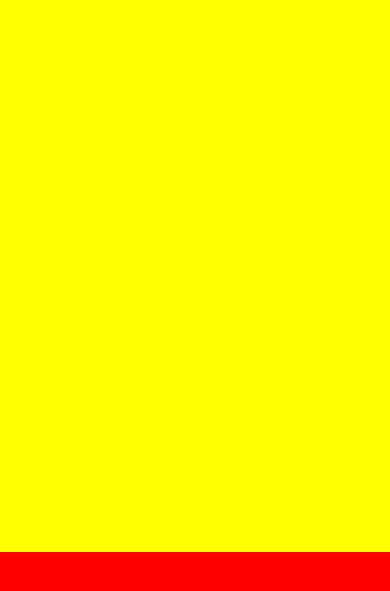
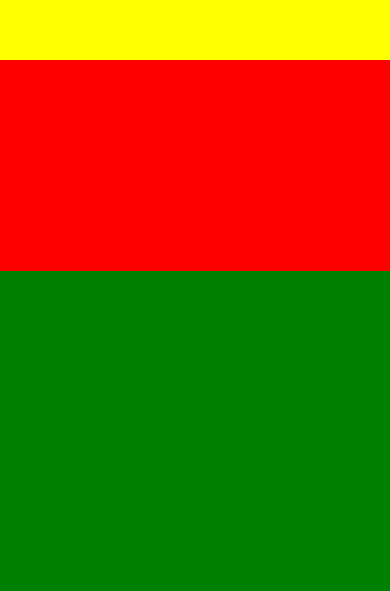
Before and after one commit to ubairnoor/REACTNEWAPP, a React Native app: screen / in a window 390 px wide. Shown: the part 151-742 px from the top of the page. Built offline with nearby package versions, Linux system fonts and the light colour scheme.

Commit message:
Screen Size Adjust automatically according to Size

```diff
--- a/App.js
+++ b/App.js
@@ -39,7 +39,11 @@ const App = () => {
 
   return (
  <View style={{flex:1}}>
- <View style={{flex:5,backgroundColor:'yellow'}}>
+ <View style={{flex:1,backgroundColor:'yellow'}}></View>
+ <View style={{flex:1,backgroundColor:'red'}}></View>
+ <View style={{flex:2,backgroundColor:'green'}}></View>
+
+
  {/* <Text style={[styles.red,styles.fonts]}>Hello React Native</Text>
    <Text style={[styles.fonts]}>Hello React Native</Text>
    <Text></Text>
@@ -48,10 +52,8 @@ const App = () => {
    <Home data = {data} />
    <HomeState/>
    <InputForm/> */}
- </View>
- <View style={{flex:1}}>
-   <View style={{flex:1,backgroundColor:'red'}}></View>
- </View>
+
+
 
  </View>
   );
```
